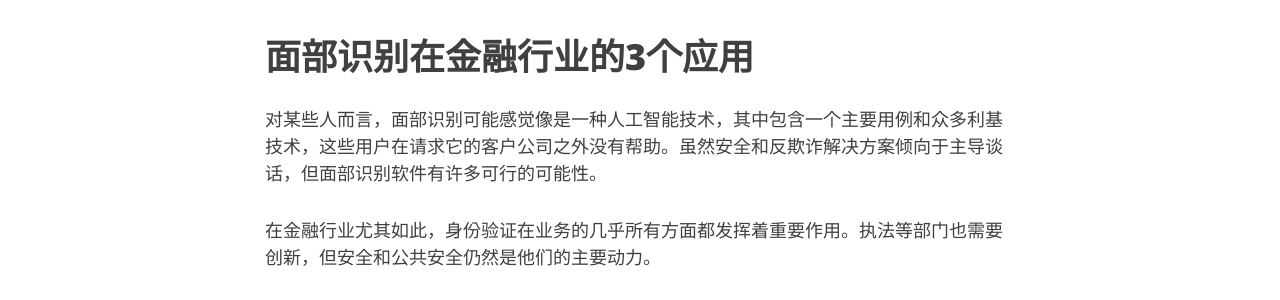
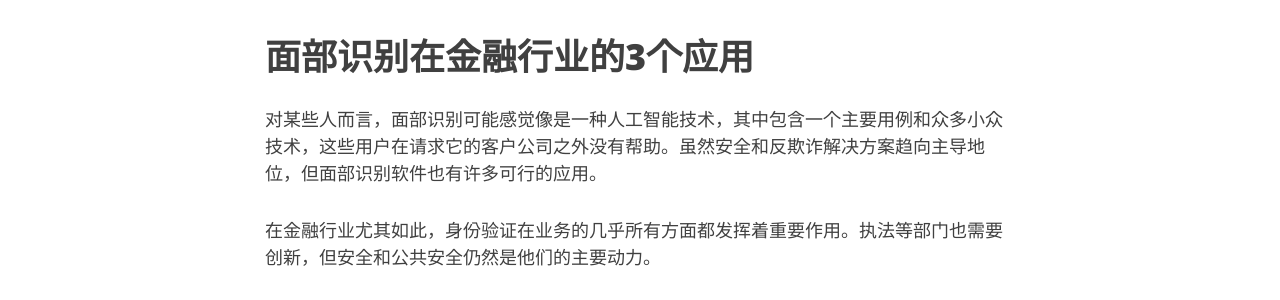
Before and after one commit to AIFirm/AIFirm.github.io, a Jekyll site: the page built from _posts/2019-06-16-Facial-Recognition-in-Finance-Current-Applications.md, in a window 1280 px wide and 900 px high. Shown: the part 279-579 px from the top of the window. Built offline with Jekyll 4.4.1, drawn with Linux system fonts in a browser that asks for light colours; nearby versions of some CDN libraries.

Commit message:
20190616-5

```diff
--- a/_posts/2019-06-16-Facial-Recognition-in-Finance-Current-Applications.md
+++ b/_posts/2019-06-16-Facial-Recognition-in-Finance-Current-Applications.md
@@ -1,6 +1,6 @@
 # 面部识别在金融行业的3个应用
 
-对某些人而言，面部识别可能感觉像是一种人工智能技术，其中包含一个主要用例和众多利基技术，这些用户在请求它的客户公司之外没有帮助。虽然安全和反欺诈解决方案倾向于主导谈话，但面部识别软件有许多可行的可能性。
+对某些人而言，面部识别可能感觉像是一种人工智能技术，其中包含一个主要用例和众多小众技术，这些用户在请求它的客户公司之外没有帮助。虽然安全和反欺诈解决方案趋向主导地位，但面部识别软件也有许多可行的应用。
 
 在金融行业尤其如此，身份验证在业务的几乎所有方面都发挥着重要作用。执法等部门也需要创新，但安全和公共安全仍然是他们的主要动力。
 
```
